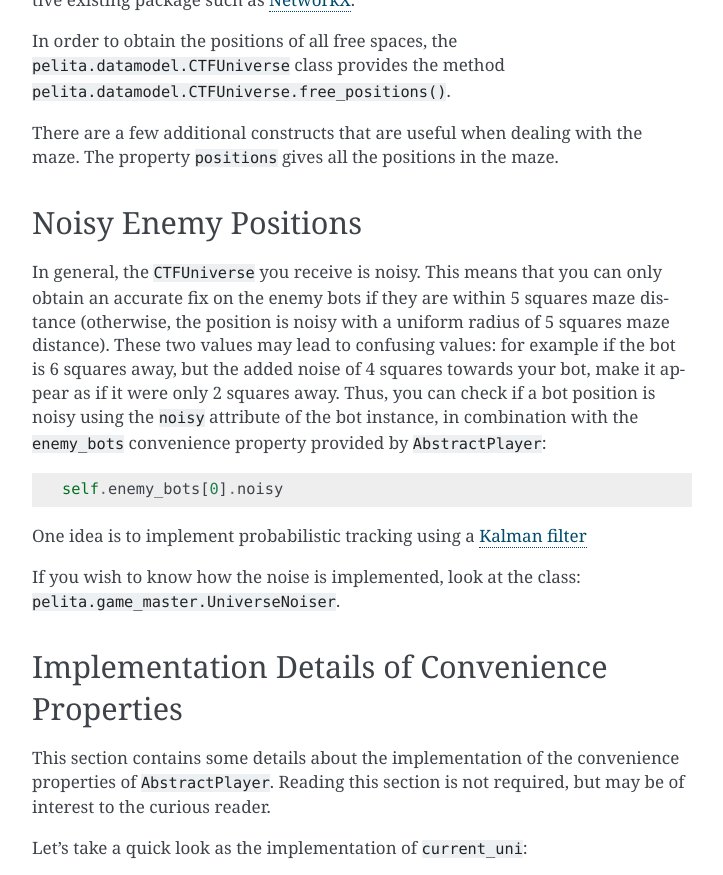
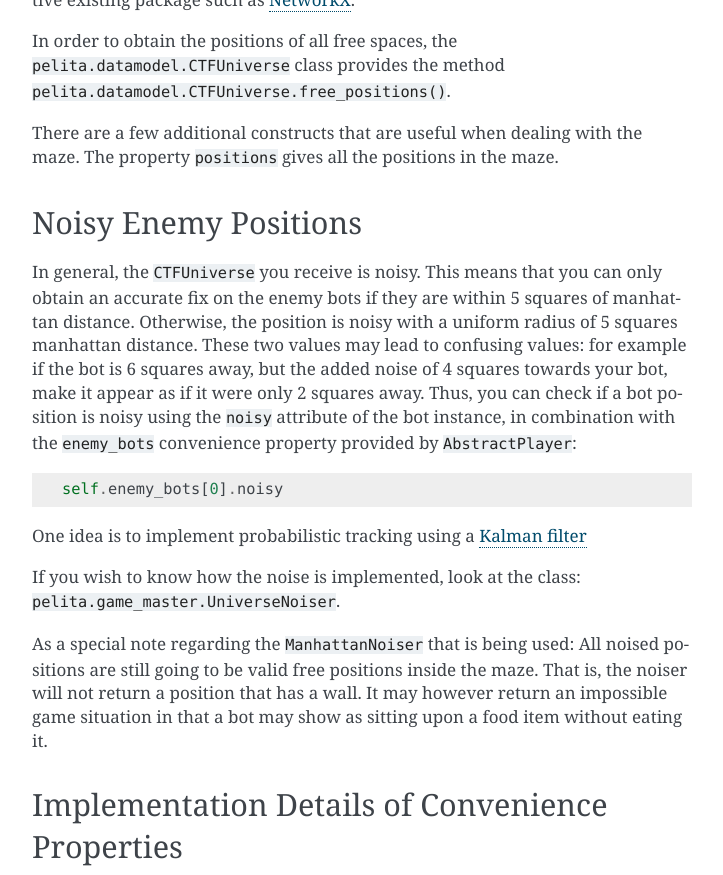
Before and after one commit to ASPP/pelita, a Sphinx documentation site: the page built from doc/source/writing_player.rst, in a window 1280 px wide and 900 px high, scrolled down 7339 px, cut to the strip 0-875 px from the top of the window. Shown: the whole strip, without its empty margins (388-1111 px from the left). Built offline with Sphinx 7.4.7, drawn with Linux system fonts in a browser that asks for light colours; the version number could not be read and is left out.

Commit message:
DOC: Clarification regarding the noiser.

```diff
--- a/doc/source/writing_player.rst
+++ b/doc/source/writing_player.rst
@@ -333,14 +333,14 @@ Noisy Enemy Positions
 =====================
 
 In general, the ``CTFUniverse`` you receive is noisy. This means that you can
-only obtain an accurate fix on the enemy bots if they are within 5 squares maze
-distance (otherwise, the position is noisy with a uniform radius of 5 squares
-maze distance). These two values may lead to confusing values: for example if
-the bot is 6 squares away, but the added noise of 4 squares towards your bot,
-make it appear as if it were only 2 squares away. Thus, you can check if a bot
-position is noisy using the ``noisy`` attribute of the bot instance, in
-combination with the ``enemy_bots`` convenience property provided by
-``AbstractPlayer``::
+only obtain an accurate fix on the enemy bots if they are within 5 squares of
+manhattan distance. Otherwise, the position is noisy with a uniform radius of
+5 squares manhattan distance. These two values may lead to confusing values:
+for example if the bot is 6 squares away, but the added noise of 4 squares
+towards your bot, make it appear as if it were only 2 squares away.
+Thus, you can check if a bot position is noisy using the ``noisy`` attribute
+of the bot instance, in combination with the ``enemy_bots`` convenience property
+provided by ``AbstractPlayer``::
 
     self.enemy_bots[0].noisy
 
@@ -349,6 +349,11 @@ One idea is to implement probabilistic tracking using a `Kalman filter
 
 If you wish to know how the noise is implemented, look at the class:
 ``pelita.game_master.UniverseNoiser``.
+
+As a special note regarding the ``ManhattanNoiser`` that is being used: All noised
+positions are still going to be valid free positions inside the maze. That is, the
+noiser will not return a position that has a wall. It may however return an impossible
+game situation in that a bot may show as sitting upon a food item without eating it.
 
 Implementation Details of Convenience Properties
 ================================================
```
